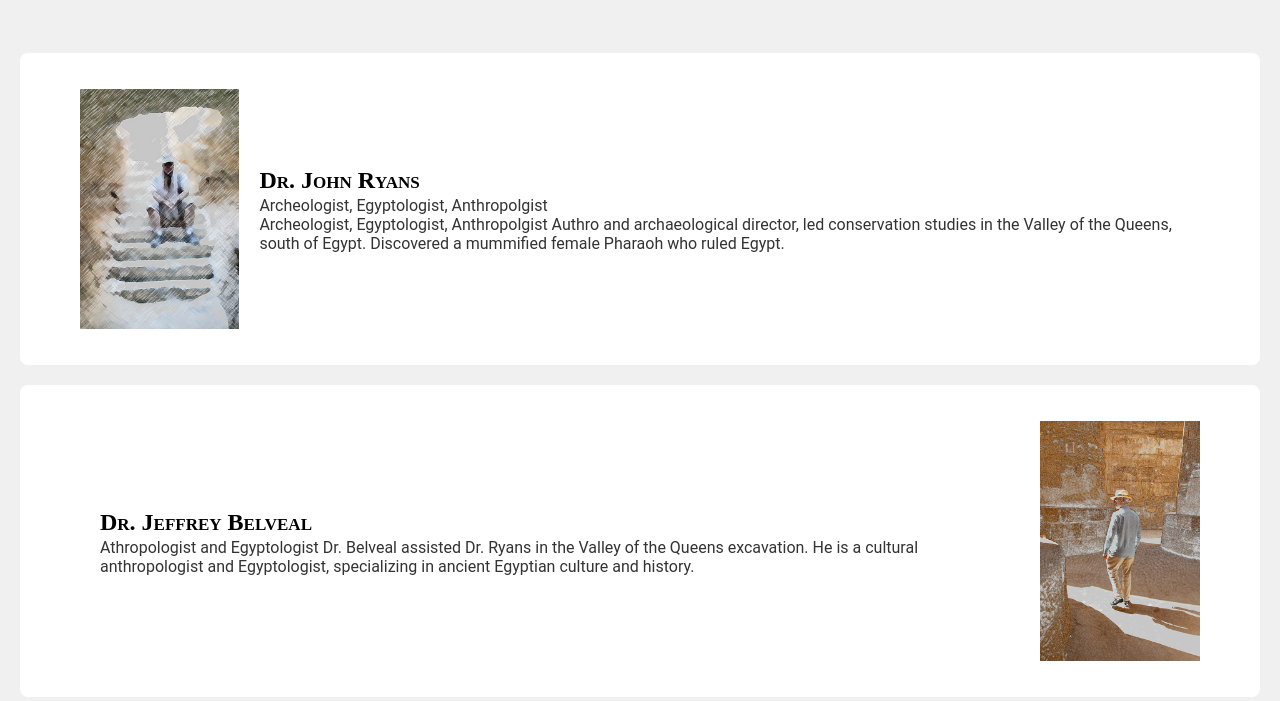
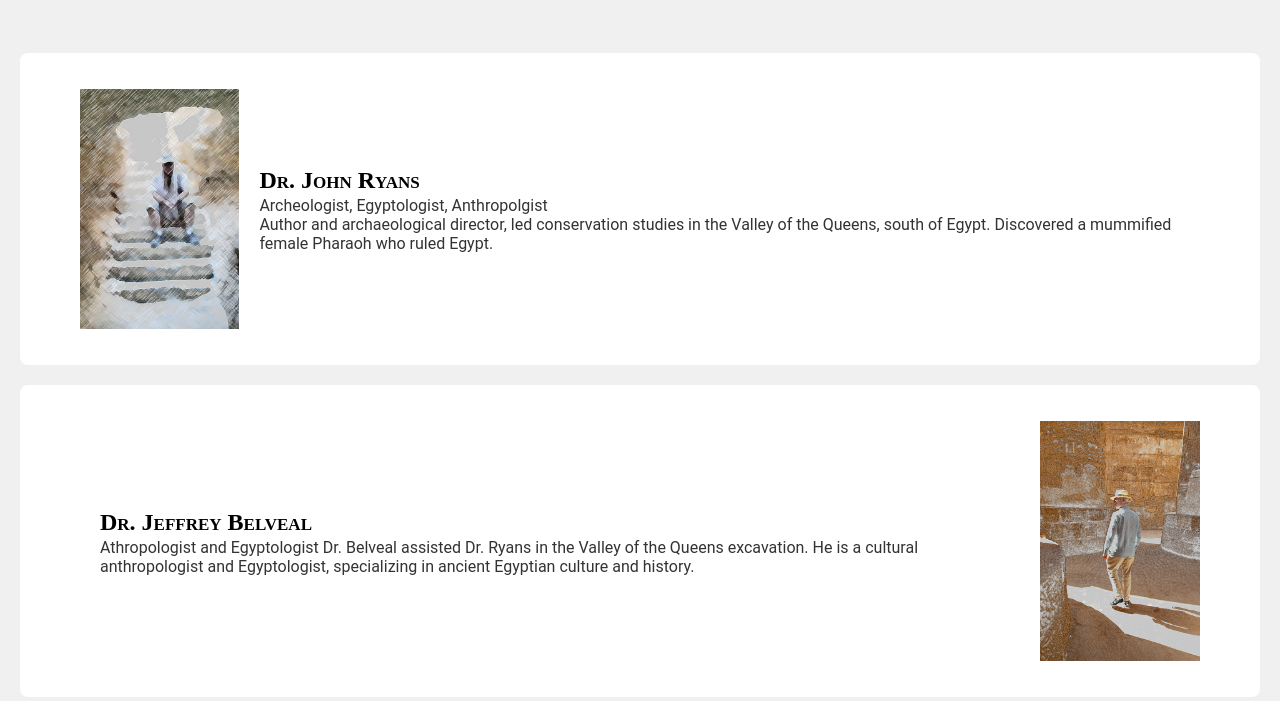
Before and after one commit to Schunat/SchultzNMuseumProject, a plain HTML site: page staff.html in a window 1280 px wide. Shown: the part 99-800 px from the top of the page. Drawn offline with Linux system fonts and the light colour scheme.

Commit message:
edit text

```diff
--- a/staff.html
+++ b/staff.html
@@ -31,8 +31,7 @@
                     Archeologist, Egyptologist, Anthropolgist
                 </figcaption>
                 <figcaption>
-                    Archeologist, Egyptologist, Anthropolgist
-                    Authro and archaeological director, led conservation studies in the Valley of the Queens, south of Egypt. Discovered a mummified female Pharaoh who ruled Egypt.
+                    Author and archaeological director, led conservation studies in the Valley of the Queens, south of Egypt. Discovered a mummified female Pharaoh who ruled Egypt.
                 </figcaption>
             </div>
         </figure>
```
